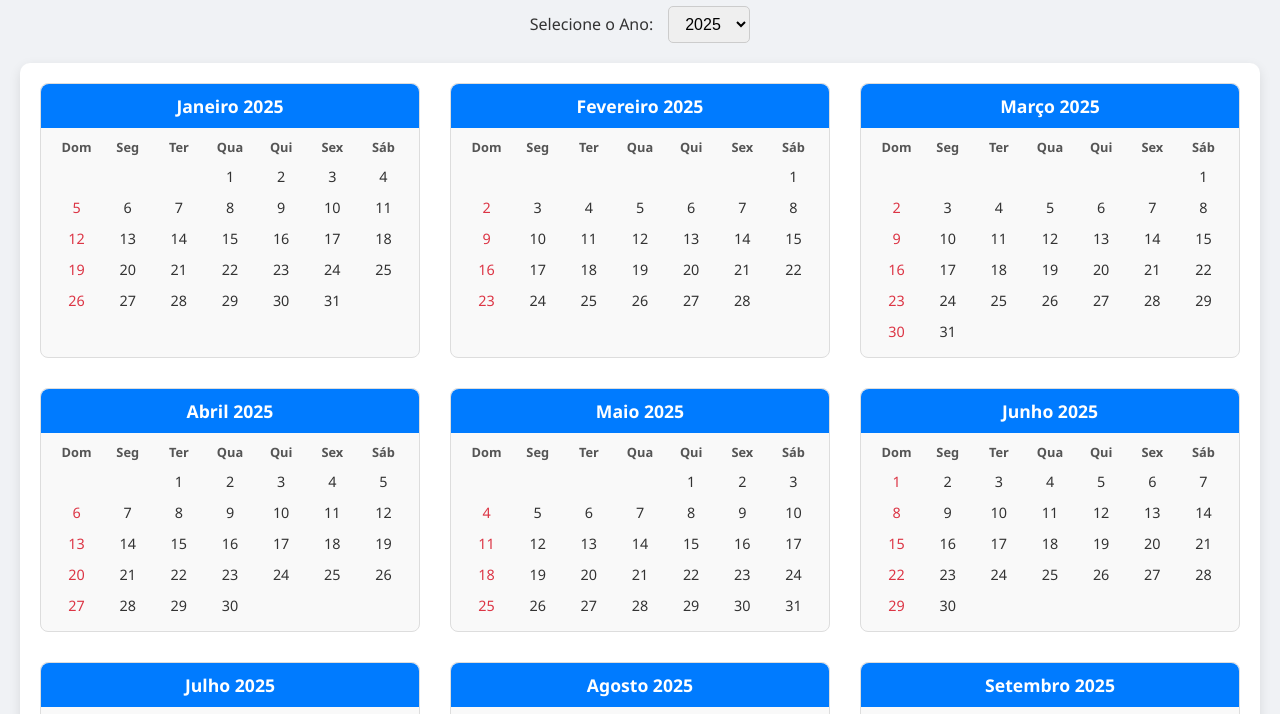
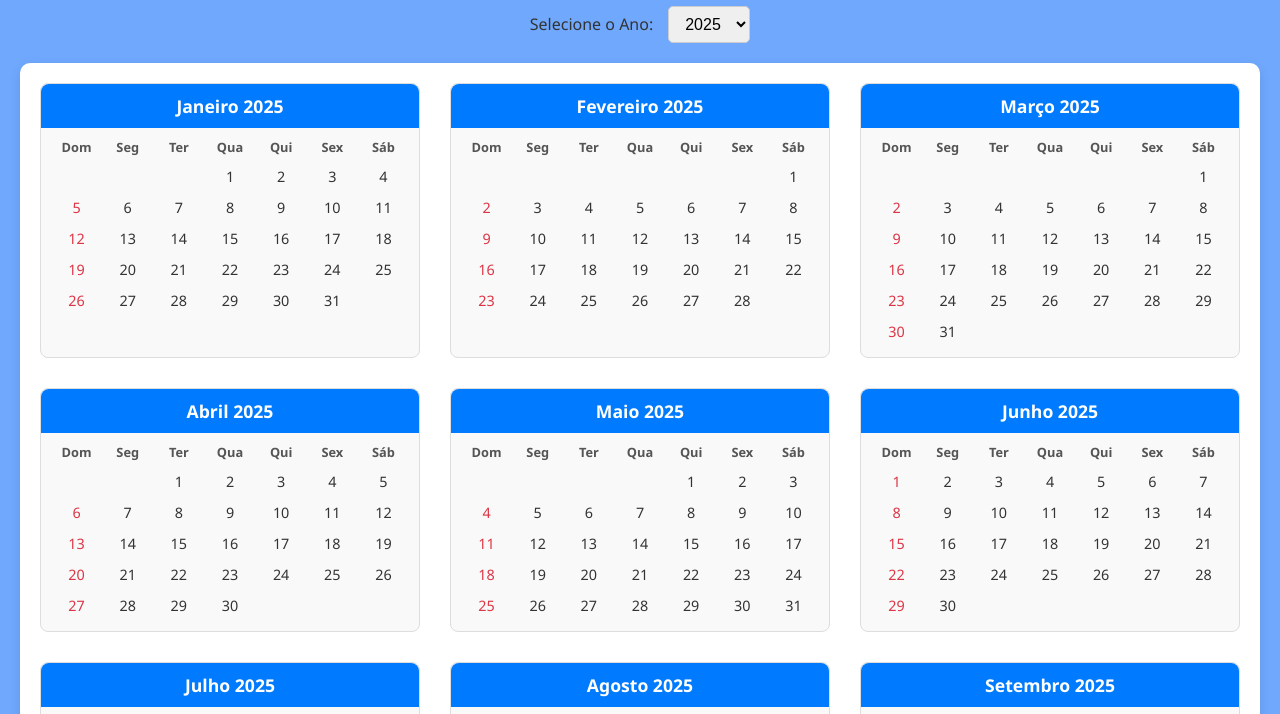
Before and after one commit to felipefigueiredo-maker/projeto-bootcamp, a plain HTML site: page index.html in a window 1280 px wide. Shown: the part 100-814 px from the top of the page. Drawn offline with Linux system fonts and the light colour scheme.

Commit message:
alterei a cor de fundo - azul

```diff
--- a/index.html
+++ b/index.html
@@ -11,7 +11,7 @@
             font-family: 'Segoe UI', Tahoma, Geneva, Verdana, sans-serif;
             margin: 0;
             padding: 20px;
-            background-color: #f0f2f5;
+            background-color: #6fa8fd;
             color: #333;
             text-align: center;
         }
```
